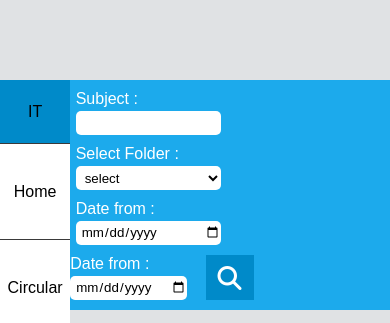
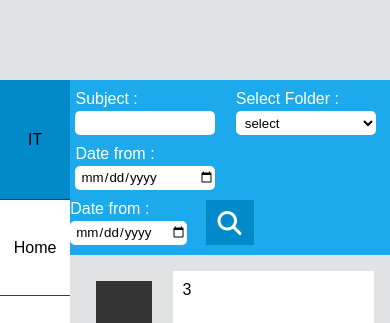
Before and after one commit to kamdibk/intranet-dashboard, a plain HTML site: page index.html in a window 390 px wide. Shown: the top 323 px of the page. Drawn offline with nearby package versions, Linux system fonts and the light colour scheme; grey boxes are pictures that could not be loaded.

Commit message:
Update style.css

```diff
--- a/style.css
+++ b/style.css
@@ -327,4 +327,14 @@ footer {
     .navbar-container > div {
         flex: 0 0 49%;
     }
+    .side-nav-link-container>div:first-of-type {
+        background-color: #008ac9;
+        height: 7.5rem;
+    }
 }
+
+@media (max-width:608px){
+    .navbar-container > div {
+        flex: 0 0 47%;
+    }
+}
```
